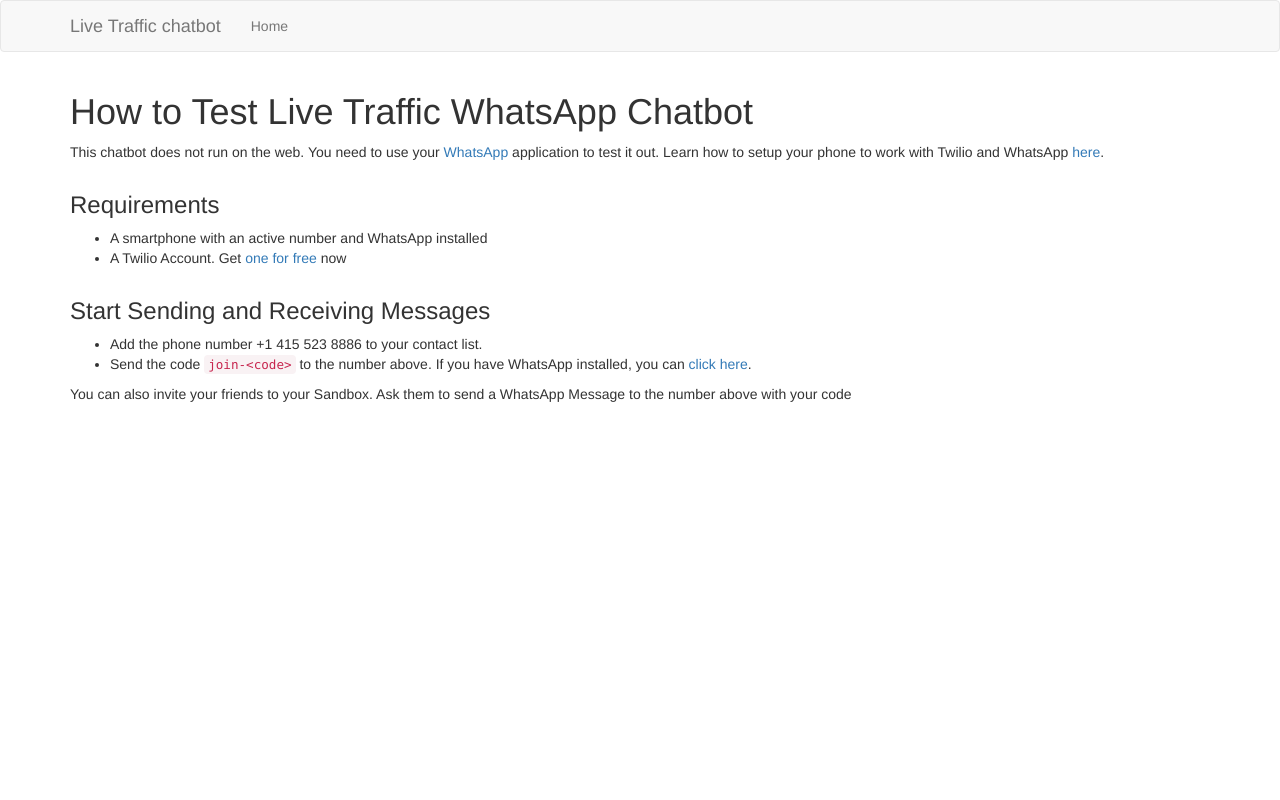
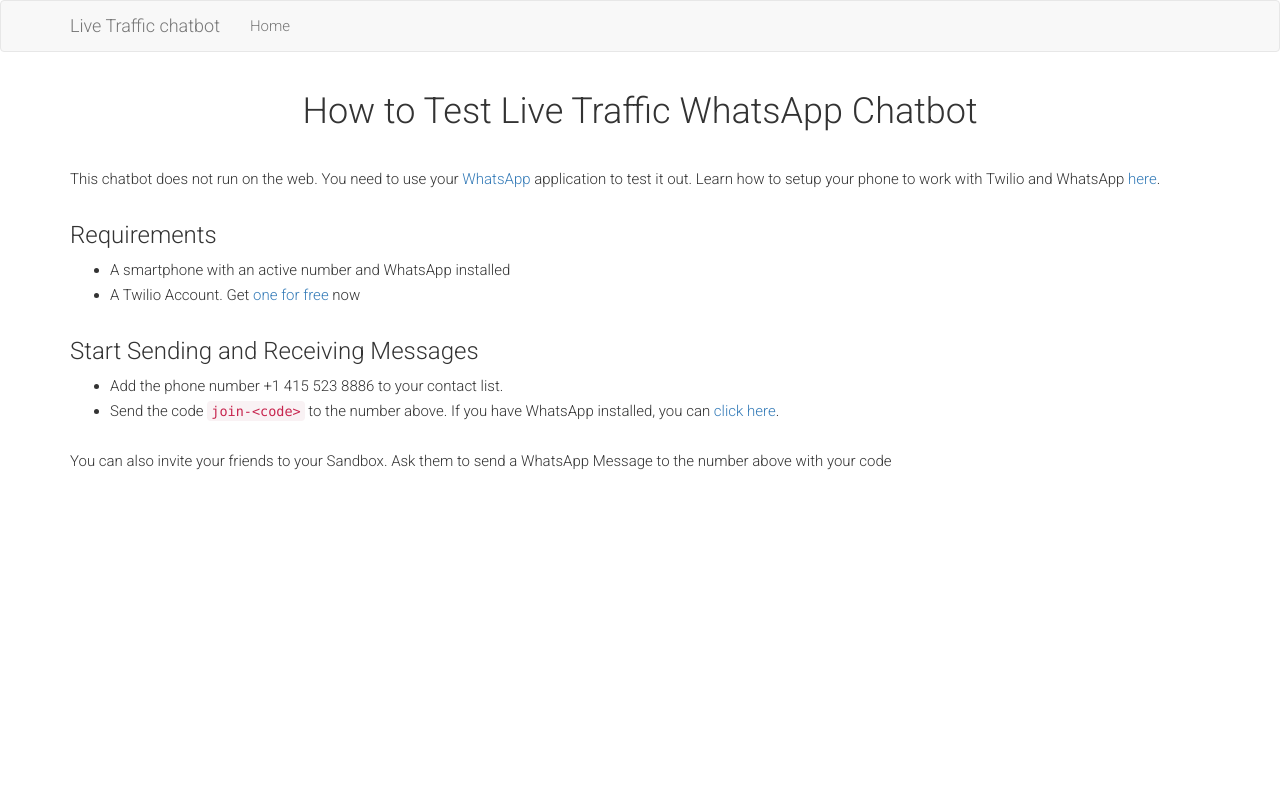
Before and after one commit to GitauHarrison/live-traffic-whatsapp-chatbot, a Flask app: page / in a window 1280 px wide. Run offline with Flask 2, Linux system fonts and the light colour scheme; some libraries are stand-ins or nearby versions.

Commit message:
Improve app style

```diff
--- /dev/null
+++ b/app/static/css/styles.css
@@ -0,0 +1,33 @@
+html, body{
+    min-height: 100vh;
+    width: 100%;
+    margin: 0px;
+    position: relative;
+    margin: 0;
+    padding: 0;
+}
+body{
+    font-family: 'Roboto', sans-serif;
+    line-height: 25px;
+    font-size: 15px;
+    font-weight: 400;
+    padding: 0px;
+}
+body::after {
+    content: '';
+    display: block;
+    /*height: 200px;  Set same as footer's height */
+}
+h1{
+    text-align: center;
+    padding-bottom: 10px;
+}
+h3{
+    padding-top: 0px;
+}
+img{
+    margin-bottom: 20px;
+}
+p{
+    padding-top: 15px;
+}
--- a/app/templates/base.html
+++ b/app/templates/base.html
@@ -3,7 +3,7 @@
 <!-- Head image goes here -->
 {% block head %}
     {{ super() }}
-    <link rel="icon" type="image/png" href="{{ url_for('static', filename = 'images/whatsapp.svg') }}">
+    <link rel="icon" type="image/png" href="{{ url_for('static', filename = 'images/traffic_light.png') }}">
     <link rel="preconnect" href="https://fonts.gstatic.com">
     <link href="https://fonts.googleapis.com/css2?family=Roboto:wght@300&display=swap" rel="stylesheet">
 {% endblock %}
```
Also changed, not shown: app/static/images/traffic_light.png (added), app/static/styles.css (deleted).
